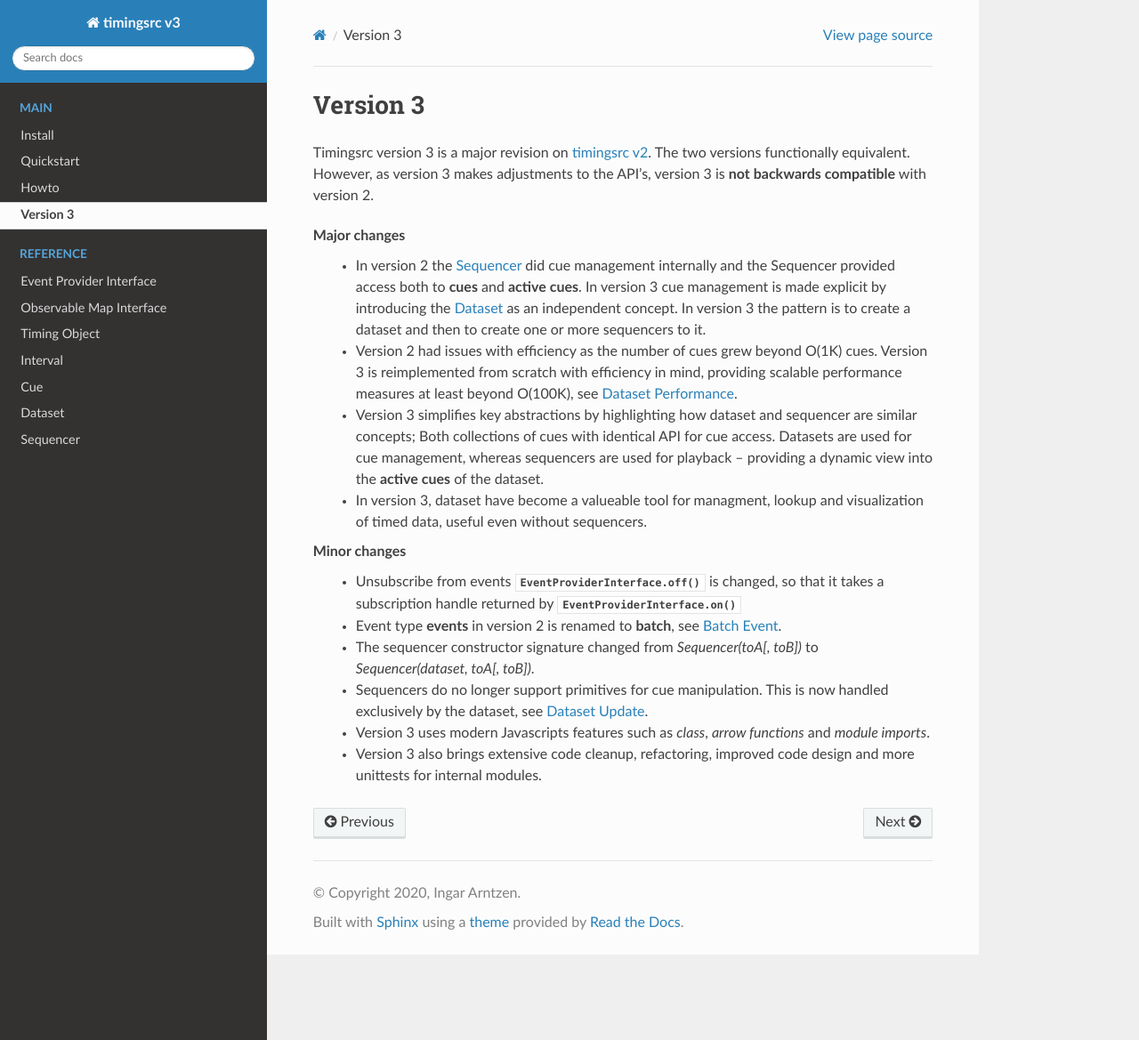
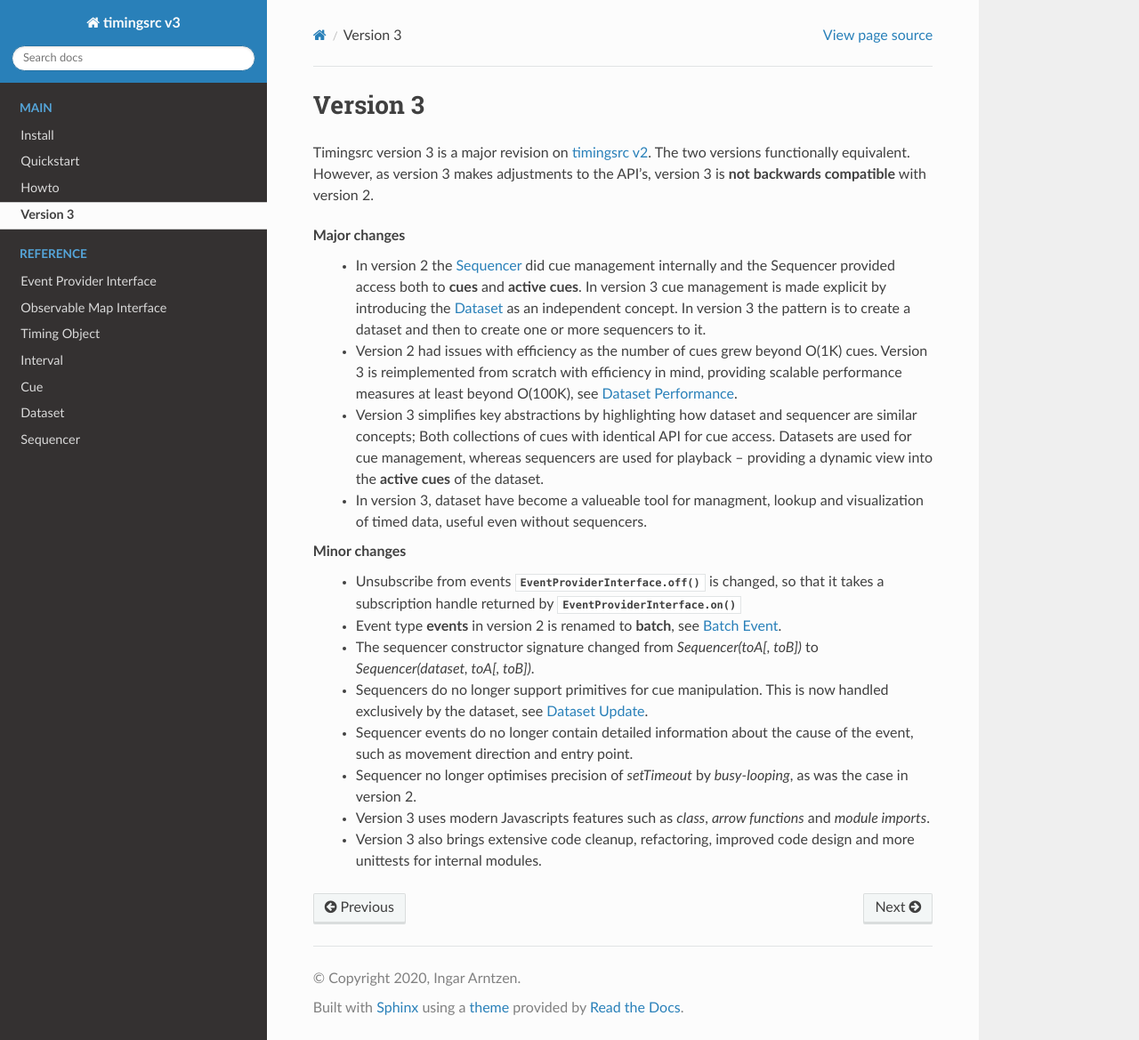
Before and after one commit to ingararntzen/timingdocs, a Sphinx documentation site: the page built from docs/source/version.rst, in a window 1280 px wide and 1169 px high. Shown: the whole window at 89% size. Built offline with Sphinx 7.4.7 and the Read the Docs theme 2.0.0, drawn with Linux system fonts in a browser that asks for light colours.

Commit message:
added to version

```diff
--- a/docs/source/version.rst
+++ b/docs/source/version.rst
@@ -39,6 +39,10 @@ Minor changes
      *Sequencer(dataset, toA[, toB])*.
    - Sequencers do no longer support primitives for cue manipulation. This is now
      handled exclusively by the dataset, see :ref:`Dataset Update <dataset-update>`.
+   - Sequencer events do no longer contain detailed information about the cause
+     of the event, such as movement direction and entry point.
+   - Sequencer no longer optimises precision of *setTimeout* by *busy-looping*,
+     as was the case in version 2.
    - Version 3 uses modern Javascripts features such as *class*,
      *arrow functions* and *module imports*.
    - Version 3 also brings extensive code cleanup, refactoring, improved code
```
